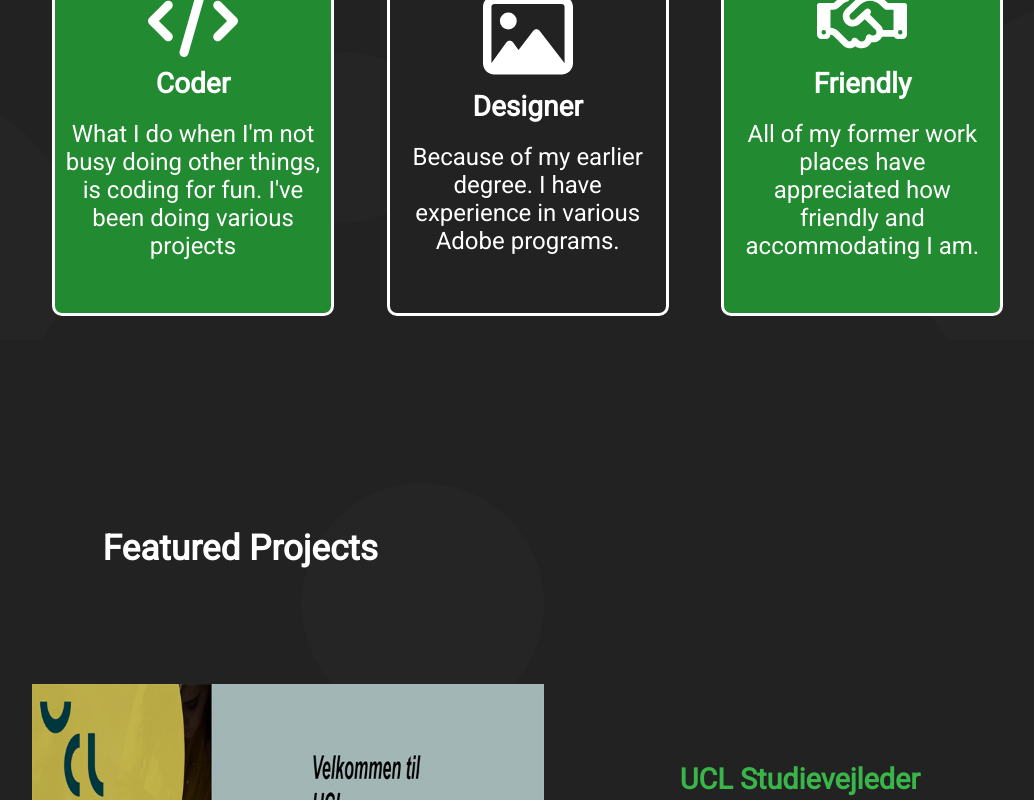
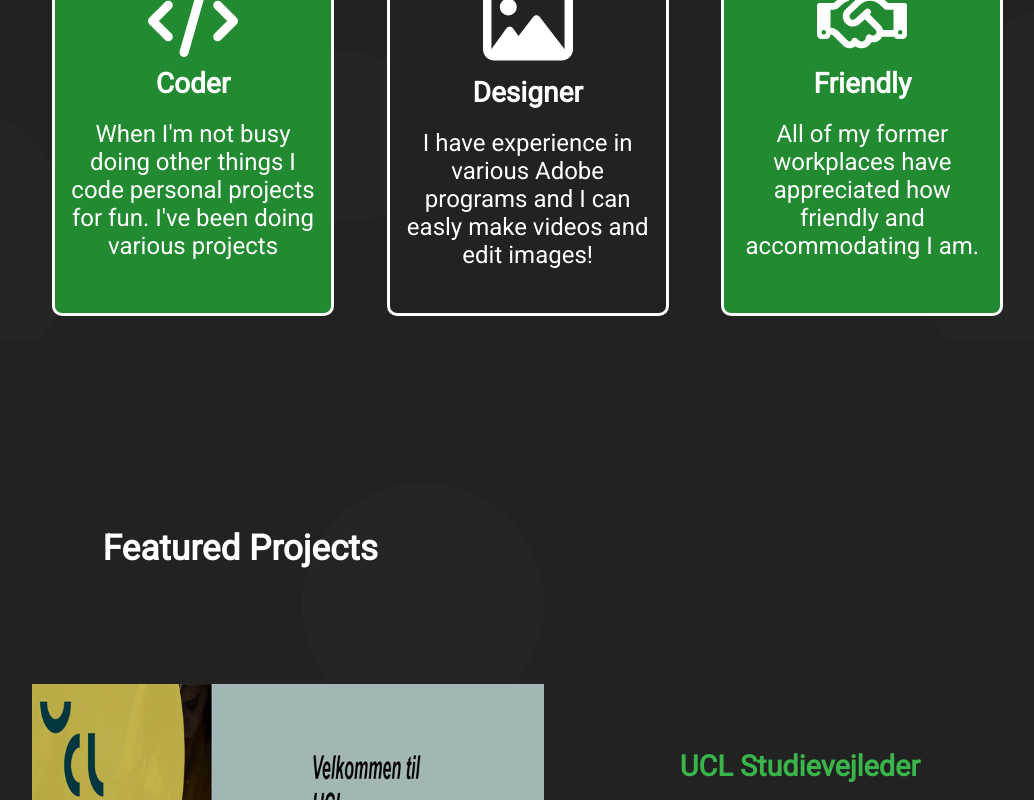
Before and after one commit to sej3686/vue-portfolio, a Vue app: page / in a window 1280 px wide. Shown: the part 1260-2060 px from the top of the page, without its empty margins (96-1130 px from the left). Built offline with nearby package versions, Linux system fonts and the light colour scheme.

Commit message:
updated text

```diff
--- a/src/views/HomeView.vue
+++ b/src/views/HomeView.vue
@@ -102,7 +102,9 @@
           <img src="../assets/img/icons/sql.png" alt="sql logo" />
           <img src="../assets/img/icons/c-sharp.png" alt="c sharp logo" />
         </div>
-        <a class="call-to-action" href="#keyword"><button>Check out my website!</button></a>
+        <a class="call-to-action" href="#keyword"
+          ><button>Check out my website!</button></a
+        >
       </section>
     </header>
 
@@ -111,29 +113,41 @@
 
       <main class="keyword-grid-wrapper reveal">
         <div class="keyword-grid-item">
-          <svg xmlns="http://www.w3.org/2000/svg" viewBox="0 0 640 512"><path d="M392.8 1.2c-17-4.9-34.7 5-39.6 22l-128 448c-4.9 17 5 34.7 22 39.6s34.7-5 39.6-22l128-448c4.9-17-5-34.7-22-39.6zm80.6 120.1c-12.5 12.5-12.5 32.8 0 45.3L562.7 256l-89.4 89.4c-12.5 12.5-12.5 32.8 0 45.3s32.8 12.5 45.3 0l112-112c12.5-12.5 12.5-32.8 0-45.3l-112-112c-12.5-12.5-32.8-12.5-45.3 0zm-306.7 0c-12.5-12.5-32.8-12.5-45.3 0l-112 112c-12.5 12.5-12.5 32.8 0 45.3l112 112c12.5 12.5 32.8 12.5 45.3 0s12.5-32.8 0-45.3L77.3 256l89.4-89.4c12.5-12.5 12.5-32.8 0-45.3z"/></svg>
+          <svg xmlns="http://www.w3.org/2000/svg" viewBox="0 0 640 512">
+            <path
+              d="M392.8 1.2c-17-4.9-34.7 5-39.6 22l-128 448c-4.9 17 5 34.7 22 39.6s34.7-5 39.6-22l128-448c4.9-17-5-34.7-22-39.6zm80.6 120.1c-12.5 12.5-12.5 32.8 0 45.3L562.7 256l-89.4 89.4c-12.5 12.5-12.5 32.8 0 45.3s32.8 12.5 45.3 0l112-112c12.5-12.5 12.5-32.8 0-45.3l-112-112c-12.5-12.5-32.8-12.5-45.3 0zm-306.7 0c-12.5-12.5-32.8-12.5-45.3 0l-112 112c-12.5 12.5-12.5 32.8 0 45.3l112 112c12.5 12.5 32.8 12.5 45.3 0s12.5-32.8 0-45.3L77.3 256l89.4-89.4c12.5-12.5 12.5-32.8 0-45.3z"
+            />
+          </svg>
           <!-- <img class="img-1" src="../assets/img/code.png" alt="code icon" /> -->
           <h3>Coder</h3>
           <p>
-            What I do when I'm not busy doing other things, is coding for fun.
-            I've been doing various projects
+            When I'm not busy doing other things I code personal projects for
+            fun. I've been doing various projects
           </p>
         </div>
         <div class="keyword-grid-item">
-          <svg xmlns="http://www.w3.org/2000/svg" viewBox="0 0 512 512"><path d="M448 80c8.8 0 16 7.2 16 16V415.8l-5-6.5-136-176c-4.5-5.9-11.6-9.3-19-9.3s-14.4 3.4-19 9.3L202 340.7l-30.5-42.7C167 291.7 159.8 288 152 288s-15 3.7-19.5 10.1l-80 112L48 416.3l0-.3V96c0-8.8 7.2-16 16-16H448zM64 32C28.7 32 0 60.7 0 96V416c0 35.3 28.7 64 64 64H448c35.3 0 64-28.7 64-64V96c0-35.3-28.7-64-64-64H64zm80 192a48 48 0 1 0 0-96 48 48 0 1 0 0 96z"/></svg>
+          <svg xmlns="http://www.w3.org/2000/svg" viewBox="0 0 512 512">
+            <path
+              d="M448 80c8.8 0 16 7.2 16 16V415.8l-5-6.5-136-176c-4.5-5.9-11.6-9.3-19-9.3s-14.4 3.4-19 9.3L202 340.7l-30.5-42.7C167 291.7 159.8 288 152 288s-15 3.7-19.5 10.1l-80 112L48 416.3l0-.3V96c0-8.8 7.2-16 16-16H448zM64 32C28.7 32 0 60.7 0 96V416c0 35.3 28.7 64 64 64H448c35.3 0 64-28.7 64-64V96c0-35.3-28.7-64-64-64H64zm80 192a48 48 0 1 0 0-96 48 48 0 1 0 0 96z"
+            />
+          </svg>
           <!-- <img src="../assets/img/gallery.png" alt="gallery icon" /> -->
           <h3>Designer</h3>
           <p>
-            Because of my earlier degree. I have experience in various Adobe
-            programs.
+            I have experience in various Adobe programs and I can easly make
+            videos and edit images!
           </p>
         </div>
         <div class="keyword-grid-item">
-          <svg xmlns="http://www.w3.org/2000/svg" viewBox="0 0 640 512"><path d="M272.2 64.6l-51.1 51.1c-15.3 4.2-29.5 11.9-41.5 22.5L153 161.9C142.8 171 129.5 176 115.8 176H96V304c20.4 .6 39.8 8.9 54.3 23.4l35.6 35.6 7 7 0 0L219.9 397c6.2 6.2 16.4 6.2 22.6 0c1.7-1.7 3-3.7 3.7-5.8c2.8-7.7 9.3-13.5 17.3-15.3s16.4 .6 22.2 6.5L296.5 393c11.6 11.6 30.4 11.6 41.9 0c5.4-5.4 8.3-12.3 8.6-19.4c.4-8.8 5.6-16.6 13.6-20.4s17.3-3 24.4 2.1c9.4 6.7 22.5 5.8 30.9-2.6c9.4-9.4 9.4-24.6 0-33.9L340.1 243l-35.8 33c-27.3 25.2-69.2 25.6-97 .9c-31.7-28.2-32.4-77.4-1.6-106.5l70.1-66.2C303.2 78.4 339.4 64 377.1 64c36.1 0 71 13.3 97.9 37.2L505.1 128H544h40 40c8.8 0 16 7.2 16 16V352c0 17.7-14.3 32-32 32H576c-11.8 0-22.2-6.4-27.7-16H463.4c-3.4 6.7-7.9 13.1-13.5 18.7c-17.1 17.1-40.8 23.8-63 20.1c-3.6 7.3-8.5 14.1-14.6 20.2c-27.3 27.3-70 30-100.4 8.1c-25.1 20.8-62.5 19.5-86-4.1L159 404l-7-7-35.6-35.6c-5.5-5.5-12.7-8.7-20.4-9.3C96 369.7 81.6 384 64 384H32c-17.7 0-32-14.3-32-32V144c0-8.8 7.2-16 16-16H56 96h19.8c2 0 3.9-.7 5.3-2l26.5-23.6C175.5 77.7 211.4 64 248.7 64H259c4.4 0 8.9 .2 13.2 .6zM544 320V176H496c-5.9 0-11.6-2.2-15.9-6.1l-36.9-32.8c-18.2-16.2-41.7-25.1-66.1-25.1c-25.4 0-49.8 9.7-68.3 27.1l-70.1 66.2c-10.3 9.8-10.1 26.3 .5 35.7c9.3 8.3 23.4 8.1 32.5-.3l71.9-66.4c9.7-9 24.9-8.4 33.9 1.4s8.4 24.9-1.4 33.9l-.8 .8 74.4 74.4c10 10 16.5 22.3 19.4 35.1H544zM64 336a16 16 0 1 0 -32 0 16 16 0 1 0 32 0zm528 16a16 16 0 1 0 0-32 16 16 0 1 0 0 32z"/></svg>
+          <svg xmlns="http://www.w3.org/2000/svg" viewBox="0 0 640 512">
+            <path
+              d="M272.2 64.6l-51.1 51.1c-15.3 4.2-29.5 11.9-41.5 22.5L153 161.9C142.8 171 129.5 176 115.8 176H96V304c20.4 .6 39.8 8.9 54.3 23.4l35.6 35.6 7 7 0 0L219.9 397c6.2 6.2 16.4 6.2 22.6 0c1.7-1.7 3-3.7 3.7-5.8c2.8-7.7 9.3-13.5 17.3-15.3s16.4 .6 22.2 6.5L296.5 393c11.6 11.6 30.4 11.6 41.9 0c5.4-5.4 8.3-12.3 8.6-19.4c.4-8.8 5.6-16.6 13.6-20.4s17.3-3 24.4 2.1c9.4 6.7 22.5 5.8 30.9-2.6c9.4-9.4 9.4-24.6 0-33.9L340.1 243l-35.8 33c-27.3 25.2-69.2 25.6-97 .9c-31.7-28.2-32.4-77.4-1.6-106.5l70.1-66.2C303.2 78.4 339.4 64 377.1 64c36.1 0 71 13.3 97.9 37.2L505.1 128H544h40 40c8.8 0 16 7.2 16 16V352c0 17.7-14.3 32-32 32H576c-11.8 0-22.2-6.4-27.7-16H463.4c-3.4 6.7-7.9 13.1-13.5 18.7c-17.1 17.1-40.8 23.8-63 20.1c-3.6 7.3-8.5 14.1-14.6 20.2c-27.3 27.3-70 30-100.4 8.1c-25.1 20.8-62.5 19.5-86-4.1L159 404l-7-7-35.6-35.6c-5.5-5.5-12.7-8.7-20.4-9.3C96 369.7 81.6 384 64 384H32c-17.7 0-32-14.3-32-32V144c0-8.8 7.2-16 16-16H56 96h19.8c2 0 3.9-.7 5.3-2l26.5-23.6C175.5 77.7 211.4 64 248.7 64H259c4.4 0 8.9 .2 13.2 .6zM544 320V176H496c-5.9 0-11.6-2.2-15.9-6.1l-36.9-32.8c-18.2-16.2-41.7-25.1-66.1-25.1c-25.4 0-49.8 9.7-68.3 27.1l-70.1 66.2c-10.3 9.8-10.1 26.3 .5 35.7c9.3 8.3 23.4 8.1 32.5-.3l71.9-66.4c9.7-9 24.9-8.4 33.9 1.4s8.4 24.9-1.4 33.9l-.8 .8 74.4 74.4c10 10 16.5 22.3 19.4 35.1H544zM64 336a16 16 0 1 0 -32 0 16 16 0 1 0 32 0zm528 16a16 16 0 1 0 0-32 16 16 0 1 0 0 32z"
+            />
+          </svg>
           <!-- <img src="../assets/img/handshake.png" alt="handshake icon" /> -->
           <h3>Friendly</h3>
           <p>
-            All of my former work places have appreciated how friendly and
+            All of my former workplaces have appreciated how friendly and
             accommodating I am.
           </p>
         </div>
@@ -158,7 +172,7 @@
           <p>
             The website is for the school of UCL's "study guide" teachers of
             whom helps students with all sorts of problems they may encounter.
-            <br />The application is made in C# and html
+            <br />The application is made with HTML, CSS, C# and JavaScript
           </p>
           <p>Note: this website is not up at the moment</p>
           <a href="https://github.com/FrederikLandtved/UCLStudievejleder"
@@ -203,9 +217,9 @@
           <h2>Lifeline Robotics</h2>
           <p>This is a website from when I was an intern</p>
           <p>
-            The website was made to be their new offical website. Due to time
-            constraints it was never finished. <br />The website is made in
-            WordPress
+            The website was made to be their new offical website.
+            <br />Due to time constraints it was never finished. <br />The
+            website is made in WordPress
           </p>
           <a href="https://www.lifeline.sej.one"
             ><button class="visit-button">Visit Website</button></a
@@ -221,7 +235,8 @@
           <p>
             For the bachelor project we had webdock as a client. The site's
             purpose is to configure a server in the easiest and user-friendly
-            way as possible. The project was made in Vue3.
+            way as possible.
+            <br /> The project was made in Vue3.
           </p>
           <a href="http://www.bachelor.sej.one"
             ><button class="visit-button">Visit Website</button></a
@@ -251,8 +266,8 @@
         </div>
         <div class="about-text">
           <p>
-            I'm 24 years old and I've just recently graduated at UCL (University
-            College Lillebælt) where I studied the Web-developer line.<br />
+            I'm 24 years old and I'm a graduate at UCL (University
+            College Lillebælt) where I studied the Web-developer and Multimedia Designer line.<br />
             The thing that I like about Web-devloping, is that not only do you
             learn about essential editing programs like the Adobe packs, but
             also coding and various analyses methods that are currently being
```
